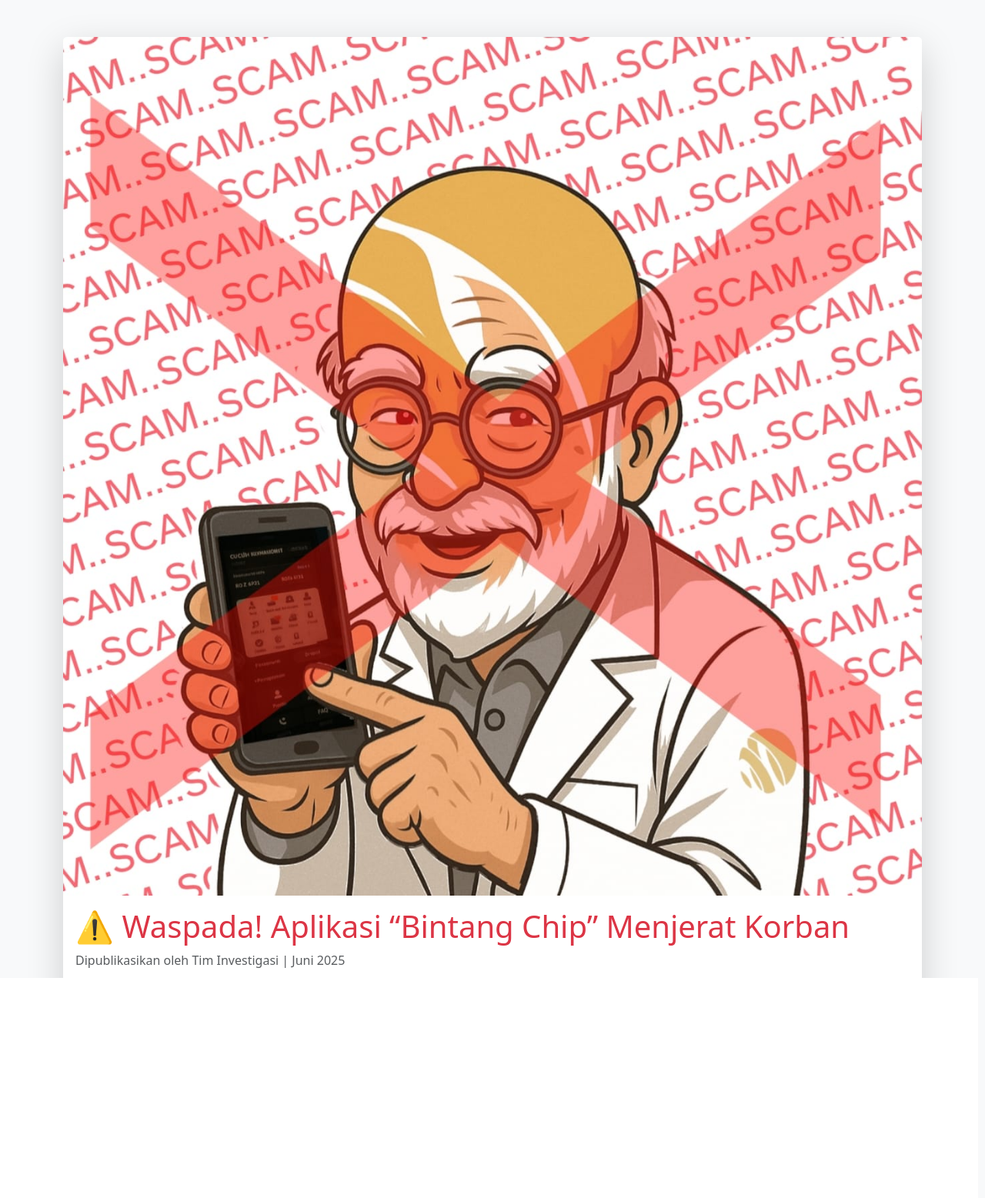
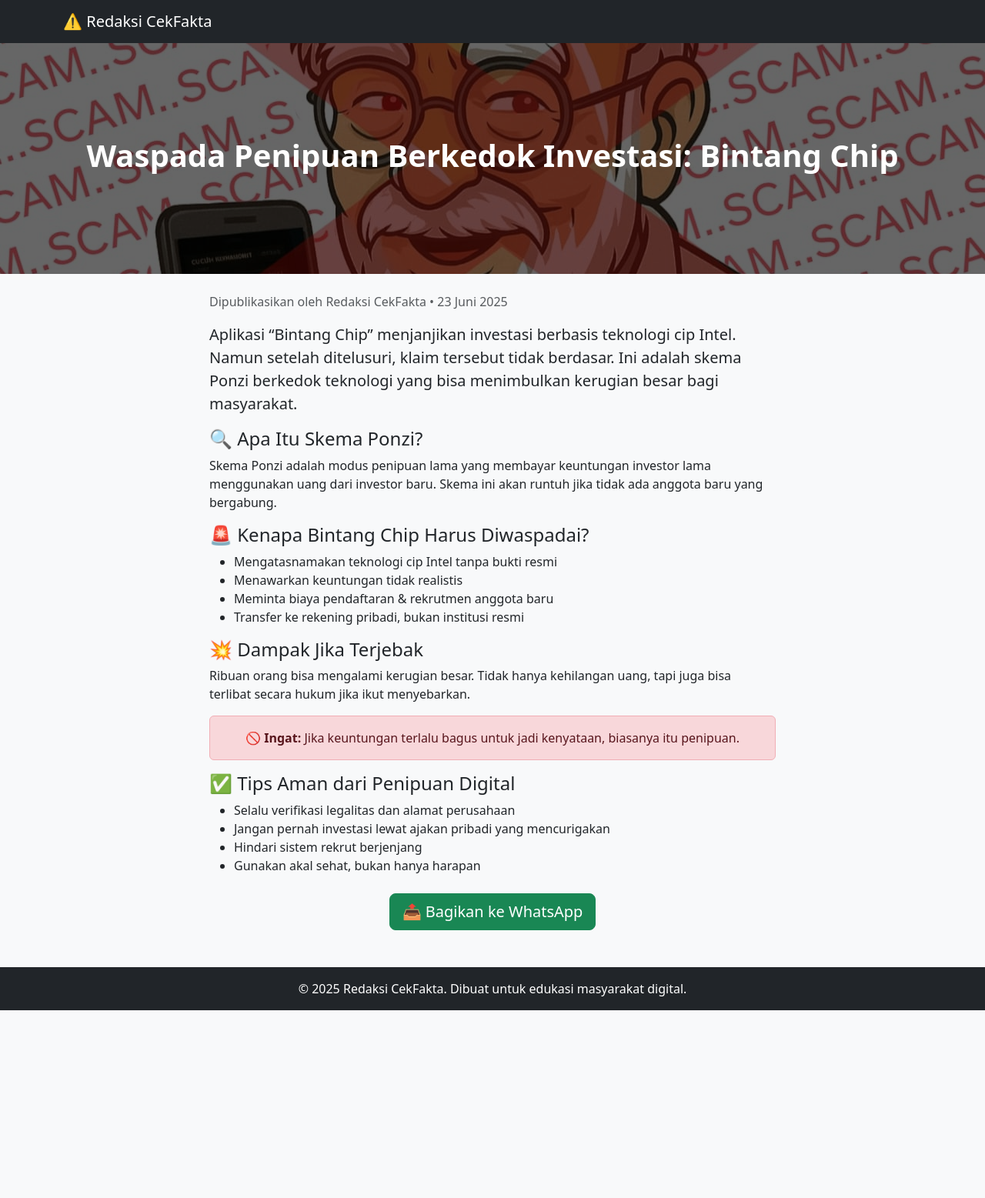
Before and after one commit to CoverGhost1/bintang-chip.warning, a plain HTML site: page index.html in a window 1280 px wide. Shown: the whole page at 77% size. After the commit the page ends 1313 px from the top, so only its background shows below. Drawn offline with nearby package versions, Linux system fonts and the light colour scheme.

Commit message:
index.html

```diff
--- a/index.html
+++ b/index.html
@@ -4,61 +4,108 @@
   <meta charset="UTF-8" />
   <meta name="viewport" content="width=device-width, initial-scale=1">
 
-  <!-- Meta tag untuk preview WhatsApp -->
   <meta property="og:title" content="Waspada! Aplikasi Bintang Chip Menjerat Korban" />
   <meta property="og:description" content="Aplikasi ini mengklaim investasi cip Intel, tapi ternyata skema Ponzi berkedok teknologi. Simak fakta lengkapnya agar tidak jadi korban!" />
   <meta property="og:image" content="https://coverghost1.github.io/bintang-chip.warning/Bintang.jpg" />
   <meta property="og:url" content="https://coverghost1.github.io/bintang-chip.warning/" />
   <meta name="twitter:card" content="summary_large_image" />
 
-  <title>Waspada! Aplikasi Bintang Chip</title>
+  <title>Bintang Chip Bukan Investasi!</title>
+  <link href="https://cdn.jsdelivr.net/npm/bootstrap@5.3.3/dist/css/bootstrap.min.css" rel="stylesheet">
 
-  <!-- Bootstrap CSS -->
-  <link href="https://cdn.jsdelivr.net/npm/bootstrap@5.3.3/dist/css/bootstrap.min.css" rel="stylesheet">
+  <style>
+    .hero {
+      background-image: url('https://coverghost1.github.io/bintang-chip.warning/Bintang.jpg');
+      background-size: cover;
+      background-position: center;
+      height: 300px;
+      position: relative;
+      color: white;
+    }
+    .hero-overlay {
+      background-color: rgba(0,0,0,0.6);
+      height: 100%;
+      display: flex;
+      align-items: center;
+      justify-content: center;
+      text-align: center;
+      padding: 1rem;
+    }
+    .hero h1 {
+      font-size: 2.5rem;
+      font-weight: bold;
+    }
+  </style>
 </head>
 <body style="background-color: #f8f9fa;">
-  <div class="container py-5">
-    <div class="card shadow-lg border-0">
-      <img src="https://coverghost1.github.io/bintang-chip.warning/Bintang.jpg" class="card-img-top" alt="Bintang Chip Scam">
 
-      <div class="card-body">
-        <h1 class="card-title text-danger">⚠️ Waspada! Aplikasi “Bintang Chip” Menjerat Korban</h1>
-        <p class="text-muted">Dipublikasikan oleh Tim Investigasi | Juni 2025</p>
+  <!-- Navbar -->
+  <nav class="navbar navbar-dark bg-dark">
+    <div class="container">
+      <a class="navbar-brand" href="#">⚠️ Redaksi CekFakta</a>
+    </div>
+  </nav>
+
+  <!-- Hero Image -->
+  <section class="hero mb-4">
+    <div class="hero-overlay">
+      <h1>Waspada Penipuan Berkedok Investasi: Bintang Chip</h1>
+    </div>
+  </section>
+
+  <!-- Main Article -->
+  <div class="container mb-5">
+    <div class="row justify-content-center">
+      <div class="col-md-10 col-lg-8">
+        <p class="text-muted">Dipublikasikan oleh Redaksi CekFakta • 23 Juni 2025</p>
 
         <p class="lead">
-          Aplikasi <strong>“Bintang Chip”</strong> mengklaim kamu bisa investasi di cip Intel dan meraup keuntungan besar. Tapi ini hanyalah kedok dari <strong>skema Ponzi digital</strong> yang bisa merugikan banyak orang.
+          Aplikasi <strong>“Bintang Chip”</strong> menjanjikan investasi berbasis teknologi cip Intel. Namun setelah ditelusuri, klaim tersebut tidak berdasar. Ini adalah <strong>skema Ponzi berkedok teknologi</strong> yang bisa menimbulkan kerugian besar bagi masyarakat.
         </p>
 
-        <h4 class="mt-4">🔍 Apa Itu Skema Ponzi?</h4>
+        <h4>🔍 Apa Itu Skema Ponzi?</h4>
         <p>
-          Skema Ponzi adalah modus penipuan di mana keuntungan diberikan ke anggota lama menggunakan uang dari anggota baru. Saat tidak ada yang mendaftar lagi, semua runtuh — dan banyak orang kehilangan uang.
+          Skema Ponzi adalah modus penipuan lama yang membayar keuntungan investor lama menggunakan uang dari investor baru. Skema ini akan runtuh jika tidak ada anggota baru yang bergabung.
         </p>
 
-        <h4 class="mt-4">🚨 Ciri-Ciri Penipuan di Aplikasi Ini</h4>
+        <h4>🚨 Kenapa Bintang Chip Harus Diwaspadai?</h4>
         <ul>
-          <li>Janji keuntungan besar dan cepat tanpa bukti bisnis nyata</li>
-          <li>Wajib rekrut anggota baru agar bisa “cuan”</li>
-          <li>Rekening tujuan bukan perusahaan resmi, tapi atas nama pribadi</li>
-          <li>Dokumen legalitas yang digunakan tidak sesuai aktivitas bisnis</li>
+          <li>Mengatasnamakan teknologi cip Intel tanpa bukti resmi</li>
+          <li>Menawarkan keuntungan tidak realistis</li>
+          <li>Meminta biaya pendaftaran & rekrutmen anggota baru</li>
+          <li>Transfer ke rekening pribadi, bukan institusi resmi</li>
         </ul>
 
-        <h4 class="mt-4">💥 Risiko Jika Kamu Terjebak</h4>
+        <h4>💥 Dampak Jika Terjebak</h4>
+        <p>
+          Ribuan orang bisa mengalami kerugian besar. Tidak hanya kehilangan uang, tapi juga bisa terlibat secara hukum jika ikut menyebarkan.
+        </p>
+
+        <div class="alert alert-danger text-center">
+          🚫 <strong>Ingat:</strong> Jika keuntungan terlalu bagus untuk jadi kenyataan, biasanya itu penipuan.
+        </div>
+
+        <h4>✅ Tips Aman dari Penipuan Digital</h4>
         <ul>
-          <li>Uang hilang tanpa bisa kembali</li>
-          <li>Bisa ikut terlibat hukum karena mengajak orang lain</li>
-          <li>Merusak kepercayaan teman dan keluarga</li>
+          <li>Selalu verifikasi legalitas dan alamat perusahaan</li>
+          <li>Jangan pernah investasi lewat ajakan pribadi yang mencurigakan</li>
+          <li>Hindari sistem rekrut berjenjang</li>
+          <li>Gunakan akal sehat, bukan hanya harapan</li>
         </ul>
 
-        <h4 class="mt-4 text-danger">🚫 Kesimpulan</h4>
-        <p>
-          “Bintang Chip” bukanlah investasi, tapi jebakan keuangan bermodus kekinian. Lindungi dirimu dan orang terdekat dengan menyebarkan informasi ini sebelum makin banyak korban berjatuhan.
-        </p>
-
-        <div class="alert alert-warning mt-5 text-center">
-          📣 <strong>Bagikan artikel ini</strong> ke WhatsApp, grup, dan media sosial agar semua orang terhindar dari penipuan!
+        <div class="mt-4 text-center">
+          <a href="https://api.whatsapp.com/send?text=Waspada! Baca info lengkap soal Bintang Chip di https://coverghost1.github.io/bintang-chip.warning/" class="btn btn-success btn-lg">
+            📤 Bagikan ke WhatsApp
+          </a>
         </div>
       </div>
     </div>
   </div>
+
+  <!-- Footer -->
+  <footer class="bg-dark text-white text-center py-3">
+    © 2025 Redaksi CekFakta. Dibuat untuk edukasi masyarakat digital.
+  </footer>
+
 </body>
 </html>
```
